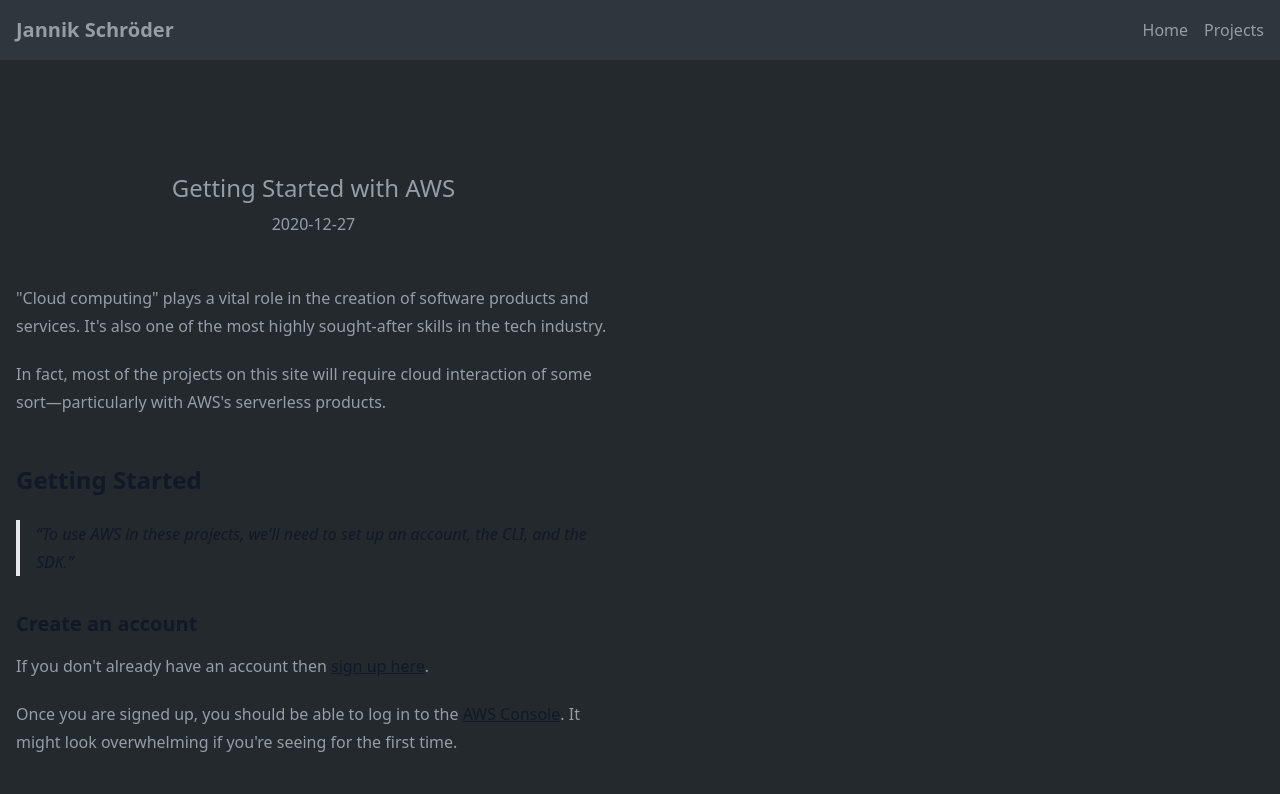
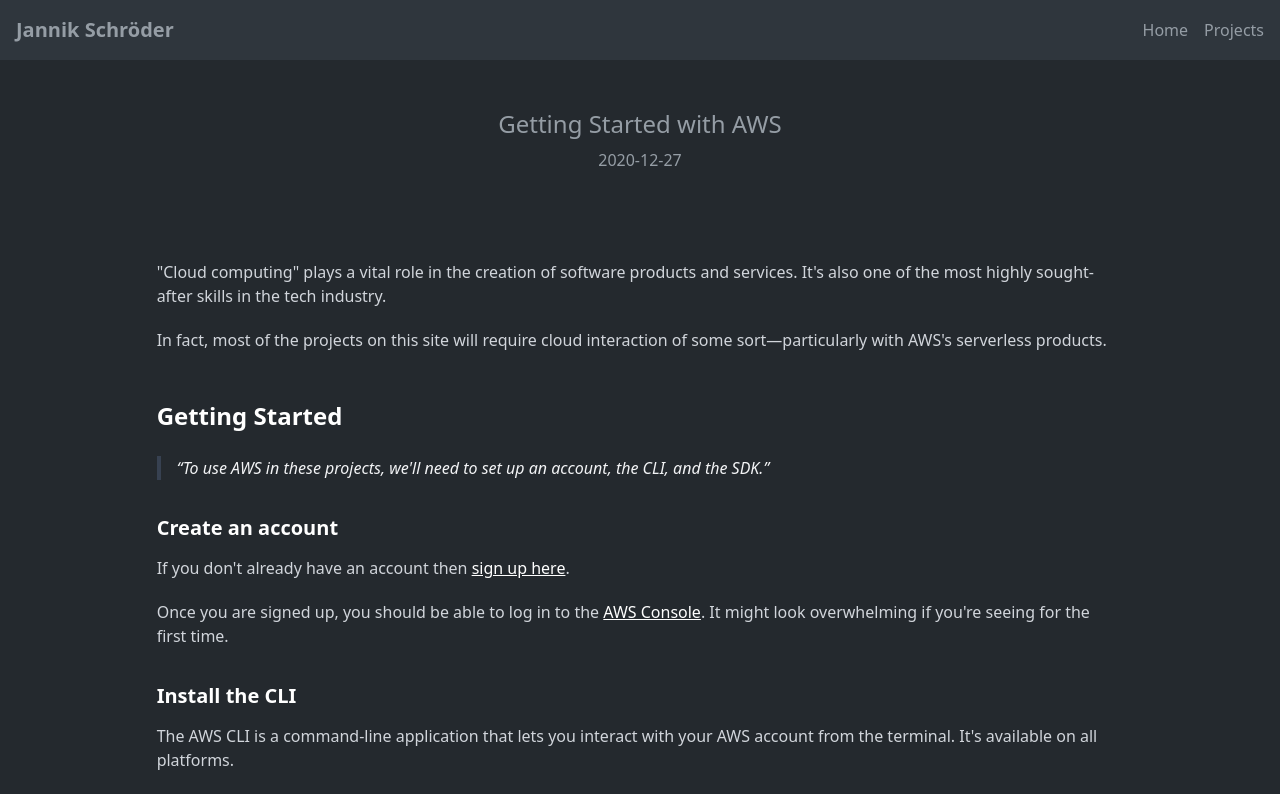
Before and after one commit to Jannik-Schroeder/jannik.schroeder.is, a Next.js app: page /posts/aws in a window 1280 px wide. Shown: the top 794 px of the page. Built offline with nearby package versions, Linux system fonts and the light colour scheme.

Commit message:
Added CSS-Rules and Changed Markdown Style

```diff
--- a/app/globals.css
+++ b/app/globals.css
@@ -5,3 +5,24 @@
 body {
   background-color: #24292e;
 }
+
+/* CSS Rules for the markdown content */
+
+@media (max-width: 970px) {
+  .prose {
+    font-size: 16px;
+    line-height: 1.5;
+    padding: 20px;
+  }
+}
+
+@media (min-width: 1040px) {
+  .prose {
+    font-size: 16px;
+    line-height: 1.5;
+    padding: 20px;
+    max-width: 110ch;
+  }
+}
+
+/* CSS Rules for the markdown content end */
--- a/app/posts/[slug]/page.tsx
+++ b/app/posts/[slug]/page.tsx
@@ -23,25 +23,18 @@
   const slug = props.params.slug;
   const post = getPostContent(slug);
   return (
-        <div className="bg-primary justify-center">
-            <div className="container mx-auto px-4 py-8 md:py-16 h-full flex items-center justify-center">
-                <div className="flex flex-col md:flex-row items-center justify-center md:justify-between w-full">
-                    <div className="text-primary text-center md:text-left mb-8 md:mb-0">
-                        <div>
+    <div className="bg-primary">
       <div className="my-12 text-center">
-                                <h1 className="text-2xl text-slate-600 text-primary">{post.data.title}</h1>
+        <h1 className="text-2xl text-slate-600 text-primary">
+          {post.data.title}
+        </h1>
         <p className="text-slate-400 mt-2 text-primary">{post.data.date}</p>
       </div>
 
-                            <article className="prose text-primary">
+      <article className="prose prose-invert mx-auto mt-6 mb-6 px-6">
         <Markdown>{post.content}</Markdown>
       </article>
     </div>
-                    </div>
-                </div>
-            </div>
-        </div>
-
   );
 };
 
```
Lines whose indentation alone changed are shown as unchanged.
